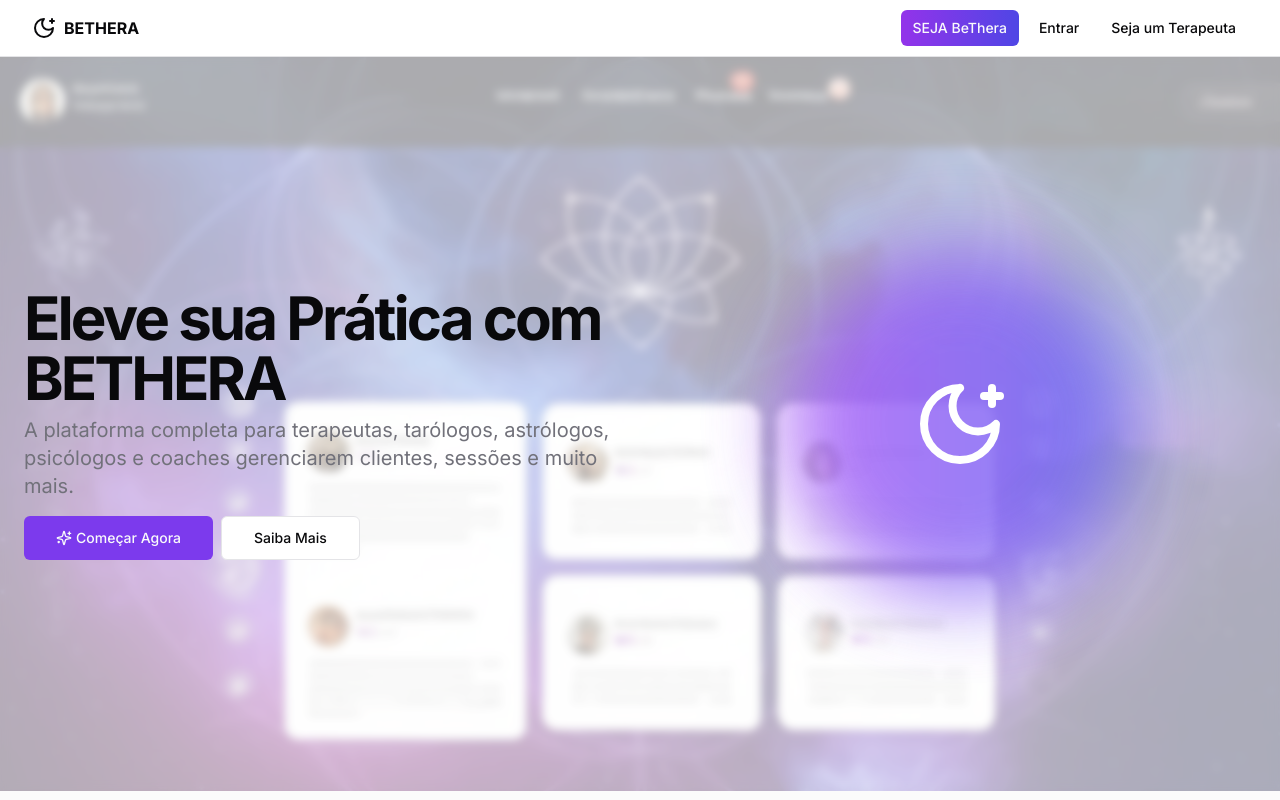
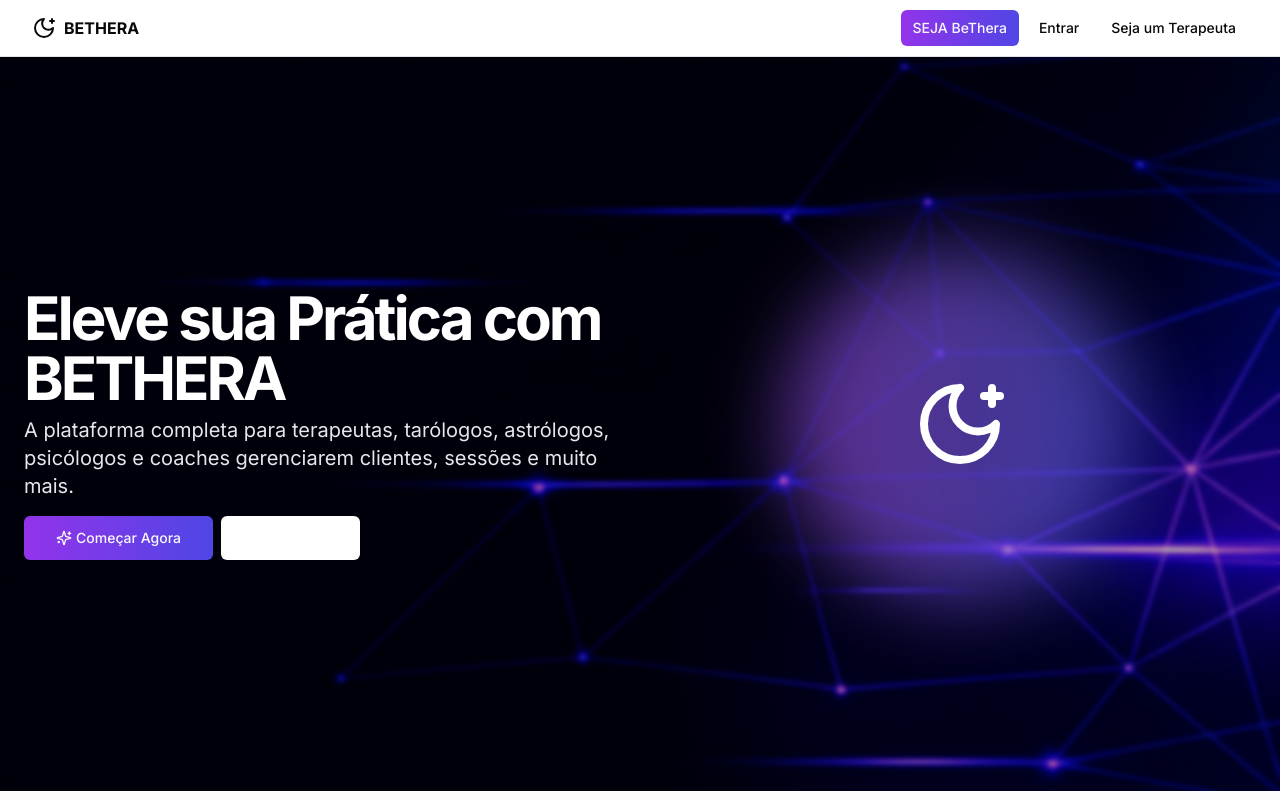
Before and after one commit to iamentorbr/v0-be-thera-project, a Next.js app: page / in a window 1280 px wide. Shown: the top 800 px of the page. Built offline with nearby package versions, Linux system fonts and the light colour scheme.

Commit message:
feat: update main page background to convey management theme
Change background image to professional dark theme with blue and purple details.

Co-authored-by: Lys R. <203903029+iamentorbr@users.noreply.github.com>

```diff
--- a/app/page.tsx
+++ b/app/page.tsx
@@ -41,43 +41,50 @@ export default function Home() {
           {/* Imagem de fundo com opacidade */}
           <div className="absolute inset-0 z-0">
             <Image
-              src="/images/hero-background.png"
-              alt="BETHERA background"
+              src="/images/management-dark-bg.png"
+              alt="BETHERA management background"
               fill
-              className="object-cover opacity-55"
+              className="object-cover"
               priority
             />
-            <div className="absolute inset-0 bg-background/40 backdrop-blur-sm"></div>
+            <div className="absolute inset-0 bg-black/30 backdrop-blur-[2px]"></div>
           </div>
 
           <div className="container relative z-10 px-4 md:px-6">
             <div className="grid gap-6 lg:grid-cols-2 lg:gap-12 xl:grid-cols-2">
               <div className="flex flex-col justify-center space-y-4">
                 <div className="space-y-2">
-                  <h1 className="text-3xl font-bold tracking-tighter sm:text-5xl xl:text-6xl/none">
+                  <h1 className="text-3xl font-bold tracking-tighter sm:text-5xl xl:text-6xl/none text-white">
                     Eleve sua Prática com BETHERA
                   </h1>
-                  <p className="max-w-[600px] text-muted-foreground md:text-xl">
+                  <p className="max-w-[600px] text-gray-200 md:text-xl">
                     A plataforma completa para terapeutas, tarólogos, astrólogos, psicólogos e coaches gerenciarem
                     clientes, sessões e muito mais.
                   </p>
                 </div>
                 <div className="flex flex-col gap-2 min-[400px]:flex-row">
                   <Link href="/register">
-                    <Button size="lg" className="gap-1">
+                    <Button
+                      size="lg"
+                      className="gap-1 bg-gradient-to-r from-purple-600 to-indigo-600 hover:from-purple-700 hover:to-indigo-700 border-0"
+                    >
                       <Sparkles className="h-4 w-4" />
                       Começar Agora
                     </Button>
                   </Link>
                   <Link href="#features">
-                    <Button size="lg" variant="outline">
+                    <Button
+                      size="lg"
+                      variant="outline"
+                      className="text-white border-white/70 hover:bg-white/10 hover:text-white"
+                    >
                       Saiba Mais
                     </Button>
                   </Link>
                 </div>
               </div>
               <div className="flex items-center justify-center">
-                <div className="relative h-[350px] w-[350px] rounded-full bg-gradient-to-r from-purple-500 to-indigo-500 opacity-80 blur-2xl"></div>
+                <div className="relative h-[350px] w-[350px] rounded-full bg-gradient-to-r from-purple-500/70 to-indigo-500/70 opacity-80 blur-2xl"></div>
                 <div className="absolute flex items-center justify-center">
                   <MoonStar className="h-24 w-24 text-white" />
                 </div>
--- a/package.json
+++ b/package.json
@@ -58,8 +58,8 @@
     "tailwindcss-animate": "^1.0.7",
     "vaul": "^0.9.6",
     "zod": "latest",
+    "@tiptap/pm": "latest",
     "@tiptap/core": "latest",
-    "@tiptap/pm": "latest",
     "@tiptap/extension-text-style": "latest",
     "@emotion/is-prop-valid": "latest",
     "@tailwindcss/typography": "latest",
```
Also changed, not shown: public/images/management-dark-bg.png (added), 1 other file (tests, documents, lock files or other folders).
